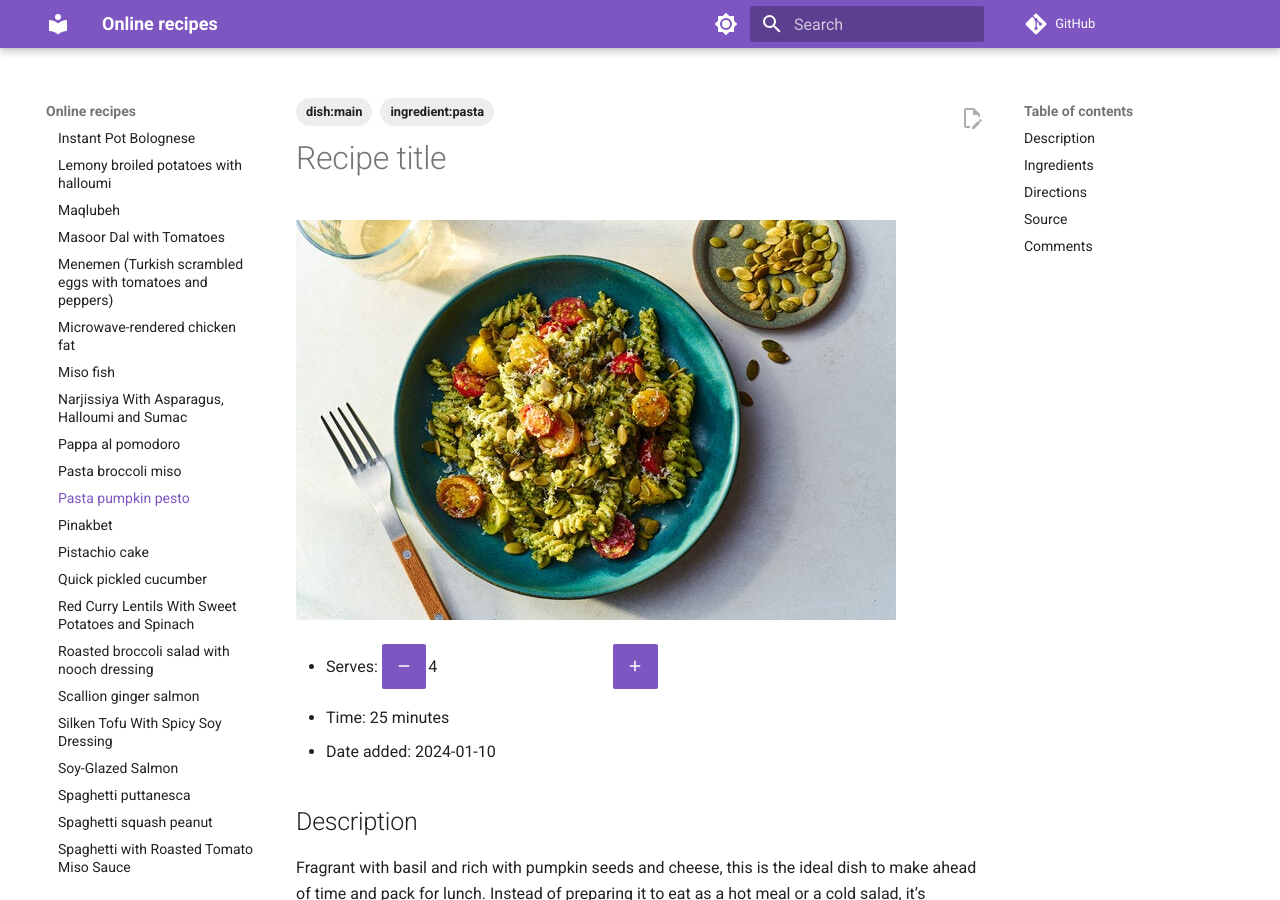
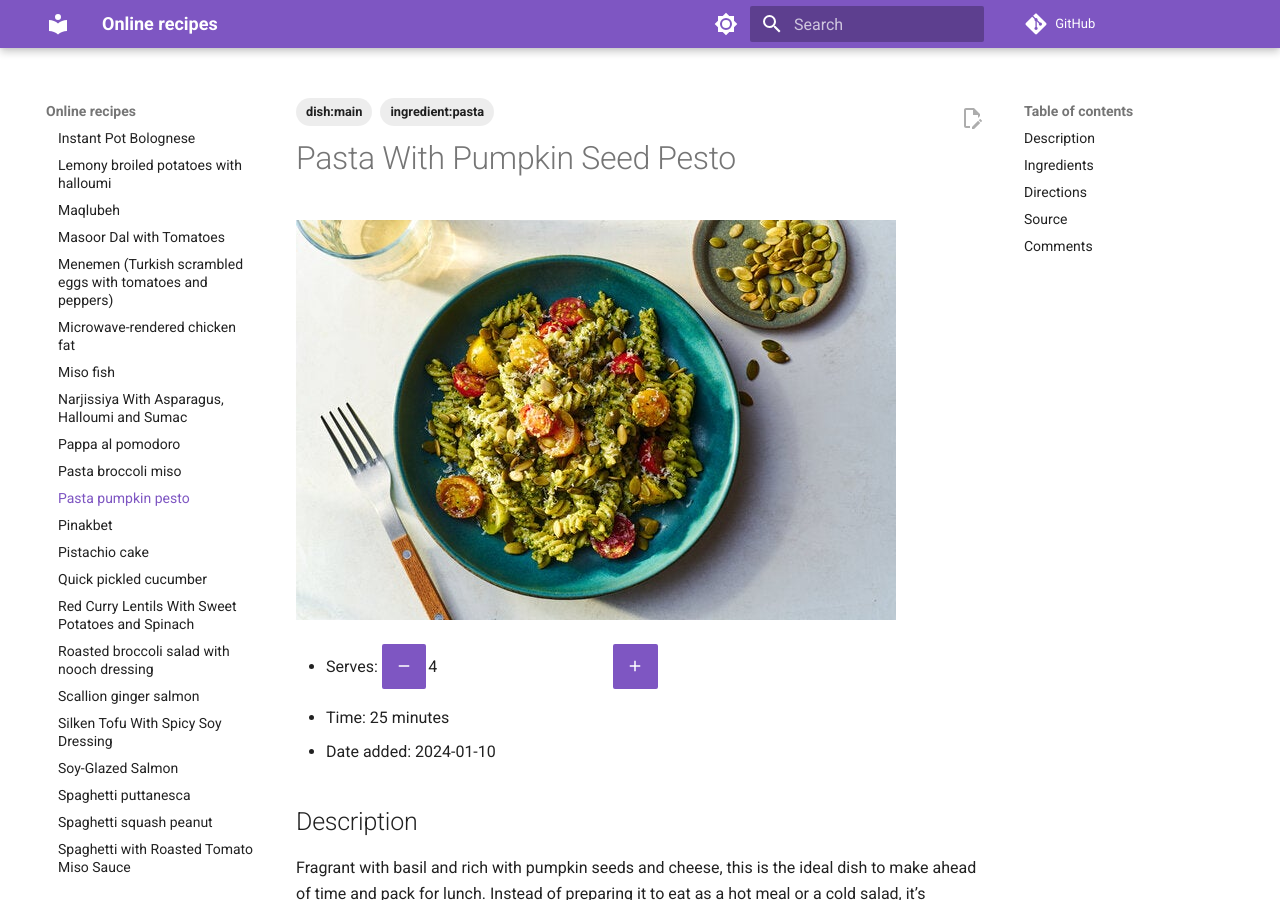
Before and after one commit to billbrod/recipes, an MkDocs documentation site: the page built from docs/recipes/pasta_pumpkin_pesto.md, in a window 1280 px wide and 900 px high. Built offline with MkDocs 1.6.1 and Material for MkDocs 9.7.7, drawn with Linux system fonts in a browser that asks for light colours; comment, search, counter and statistics services are not loaded.

Commit message:
Update pasta_pumpkin_pesto.md

```diff
--- a/docs/recipes/pasta_pumpkin_pesto.md
+++ b/docs/recipes/pasta_pumpkin_pesto.md
@@ -5,7 +5,7 @@ tags:
 ---
 <!-- Tags can have colon, but no space around it -->
 
-# Recipe title
+# Pasta With Pumpkin Seed Pesto
 
 ![Recipe picture](../images/pasta_pumpkin_pesto.jpg)
 
```
